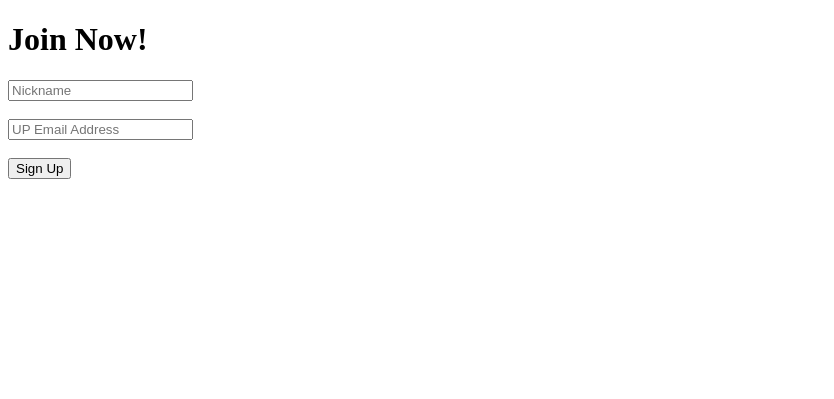
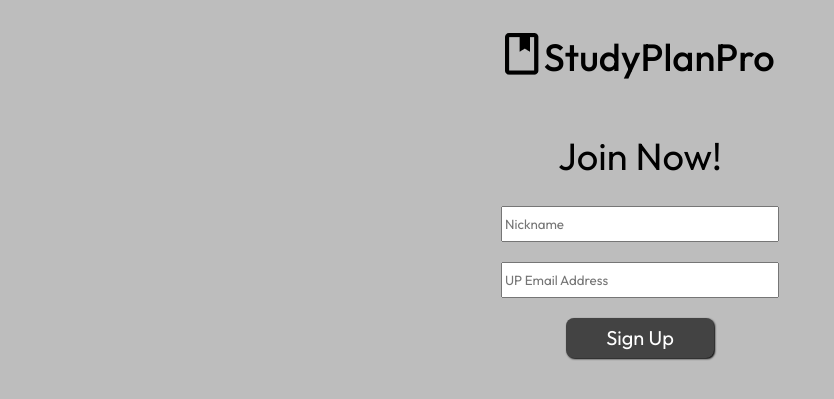
Before and after one commit to LeonBeltran/StudyPlanPro, a Django app: page /join/ in a window 1280 px wide. Shown: the top 399 px of the page, without its empty margins (0-834 px from the left). Run offline with Django 5.2, Linux system fonts and the light colour scheme.

Commit message:
Added sign up UI; connected flowchart page to other pages

```diff
--- a/demand/templates/demandpage.html
+++ b/demand/templates/demandpage.html
@@ -22,7 +22,7 @@
             <div id="tabs_container">
                 <a href="/home/" class="tabs"><h1>Home</h1></a>
                 <a href="/demand/" class="highlighted_tabs"><h1>Demand</h1></a>
-                <button class="tabs"><h1>Flowchart</h1></button>
+                <a href="/flowchart/" class="tabs"><h1>Flowchart</h1></a>
 
                 {% if user.is_authenticated %}
                 <a href="/home/logout/" class="tabs"><h1>Logout</h1></a>
--- a/flowchart/templates/flowchartpage.html
+++ b/flowchart/templates/flowchartpage.html
@@ -132,8 +132,8 @@
 
             <div id="bottom_buttons">
                 <button class="invisible_button" style="background-color: #bdbdbd;"></button>
-                <button class="gray_button">Other Flowchart</button>
-                <button class="gray_button">Proceed</button>
+                <a class="gray_button"><p style="color: #ffffff; position: relative; bottom: 12px;">Other Flowchart</p></a>
+                <a href="othercourses/" class="gray_button"><p style="color: #ffffff; position: relative; bottom: 12px;">Proceed</p></a>
             </div>
         </div>
 
--- a/flowchart/templates/othercoursespage.html
+++ b/flowchart/templates/othercoursespage.html
@@ -88,7 +88,7 @@
         </div>
 
         <div class="centered_div" style="width: 1250px; position: relative; top: 120px; left: 50px; justify-content:space-between;">
-            <button class="gray_button">Back</button>
+            <button class="gray_button" onclick="history.back()">Back</button>
             <button class="gray_button">Proceed</button>
         </div>
 
--- a/flowchart/urls.py
+++ b/flowchart/urls.py
@@ -3,5 +3,5 @@ from . import views
 
 urlpatterns = [
     path('', views.view_flowchart),
-    path('othercourses', views.view_othercourses)
+    path('othercourses/', views.view_othercourses)
 ]
--- a/home/templates/joinpage.html
+++ b/home/templates/joinpage.html
@@ -1,20 +1,41 @@
 <!DOCTYPE html>
 
 <html>
+
+    <head>
+        <title>StudyPlanPro - Home</title>
+
+        {% load static %}
+
         {% if messages %}
             {% for message in messages %}
                 {{ message }}
             {% endfor %}
         {% endif %}
 
-    <h1>Join Now!</h1>
+        <link href="{% static 'home_style.css' %}" rel="stylesheet"/>
+        <link href="https://fonts.googleapis.com/css2?family=Outfit:wght@100..900&display=swap" rel="stylesheet">
+    </head>
 
+    <body>
+
+        <div class="centered_div">
+            <img id="logo" src="{% static 'images/logo_black.png' %}" style="padding-left: 0px;">
+            <h1 style="padding-left: 5px; color: #000000; font-weight: 500;">StudyPlanPro</h1>
+        </div>
+
+        <div class="centered_div">
                 <form method="POST" action="{% url 'join' %}">
                 {% csrf_token %}
-        <input class="loginInput" type="text" name="name" placeholder="Nickname">
+                    <div class="centered_div"><h1 style="color: #000000;">Join Now!</h1></div>
+
+                    <input class="loginInput" type="text" name="name" placeholder="Nickname" style="left: 0px;">
                     <br><br>
-        <input class="loginInput" type="email" name="email" placeholder="UP Email Address">
+                    <input class="loginInput" type="email" name="email" placeholder="UP Email Address" style="left: 0px;">
                     <br><br>
-        <button>Sign Up</button>
+
+                    <div class="centered_div"><button class="gray_button">Sign Up</button></div>
                 </form>
+        </div>
+    </body>
 </html>
```
Also changed, not shown: home/templates/homepage.html (+4 -4 lines). Lines whose indentation alone changed are shown as unchanged.
